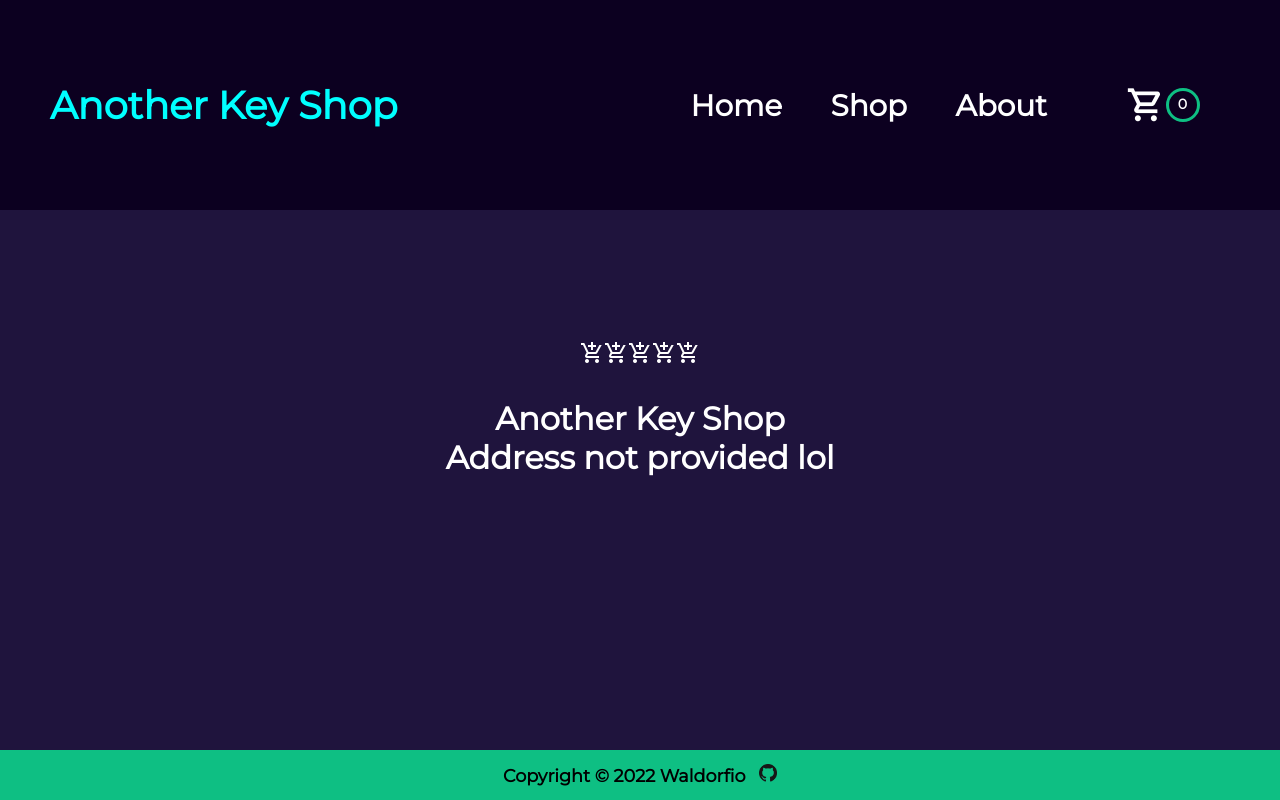
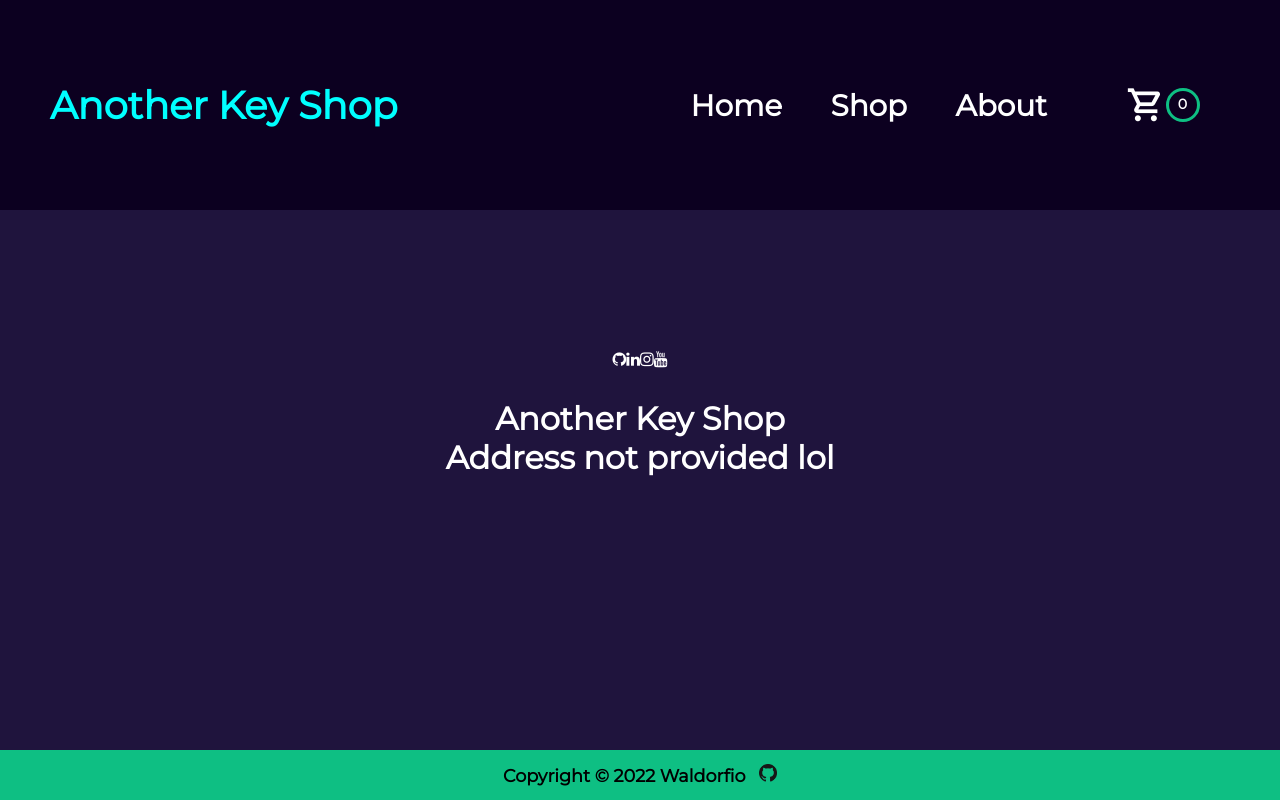
Before and after one commit to Waldorfio/shopping-cart, a React (Create React App) app: page /about in a window 1280 px wide. Built offline with nearby package versions, Linux system fonts and the light colour scheme.

Commit message:
Add logos for social media buttons

```diff
--- a/src/About.tsx
+++ b/src/About.tsx
@@ -2,11 +2,11 @@ const About = () => {
     return (
       <div id='about-content'>
         <div id='about-links'>
-          <span className="material-symbols-outlined">add_shopping_cart</span>
-          <span className="material-symbols-outlined">add_shopping_cart</span>
-          <span className="material-symbols-outlined">add_shopping_cart</span>
-          <span className="material-symbols-outlined">add_shopping_cart</span>
-          <span className="material-symbols-outlined">add_shopping_cart</span>
+          <a href="github/com/waldorfio" class="fa fa-github"></a>
+          <a href="https://www.linkedin.com/in/wally-h/" class="fa fa-linkedin"></a>
+          <a href="https://www.youtube.com/watch?v=dQw4w9WgXcQ" class="fa fa-instagram"></a>
+          <a href="https://www.youtube.com/watch?v=dQw4w9WgXcQ" class="fa fa-discord"></a>
+          <a href="https://www.youtube.com/watch?v=dQw4w9WgXcQ" class="fa fa-youtube"></a>
         </div>
         <div id='contact-info'>Another Key Shop<br></br>Address not provided lol</div>
       </div>
```
